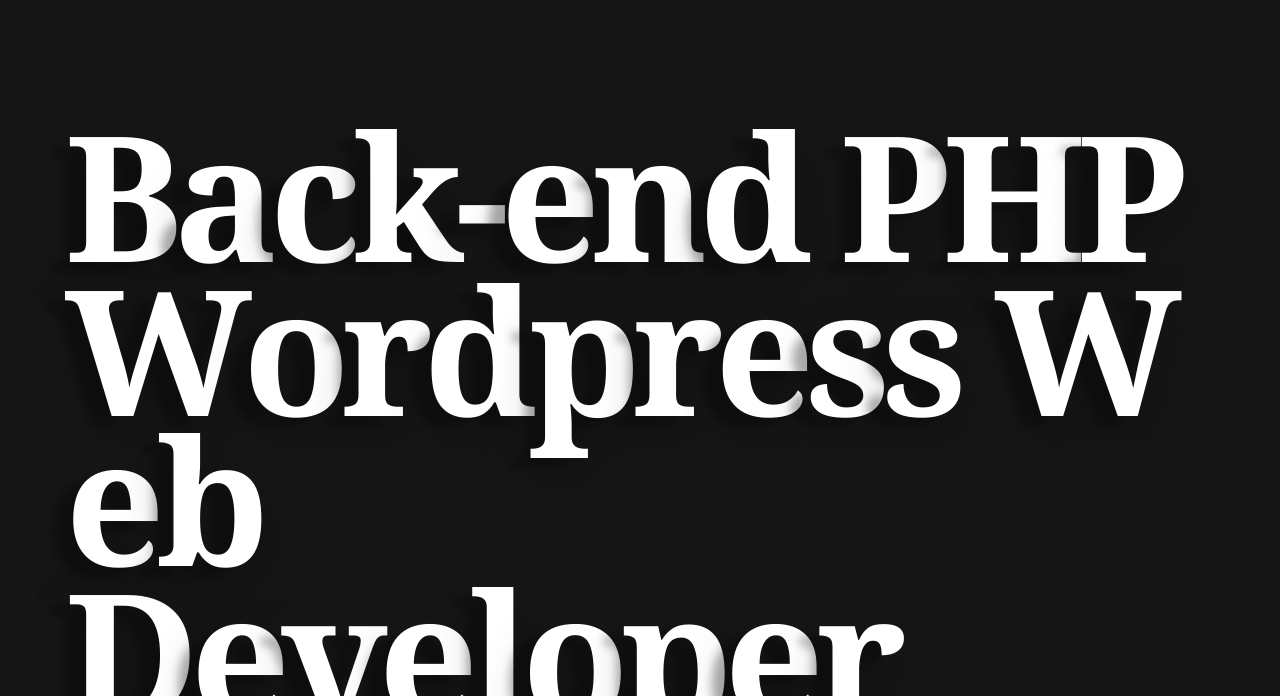
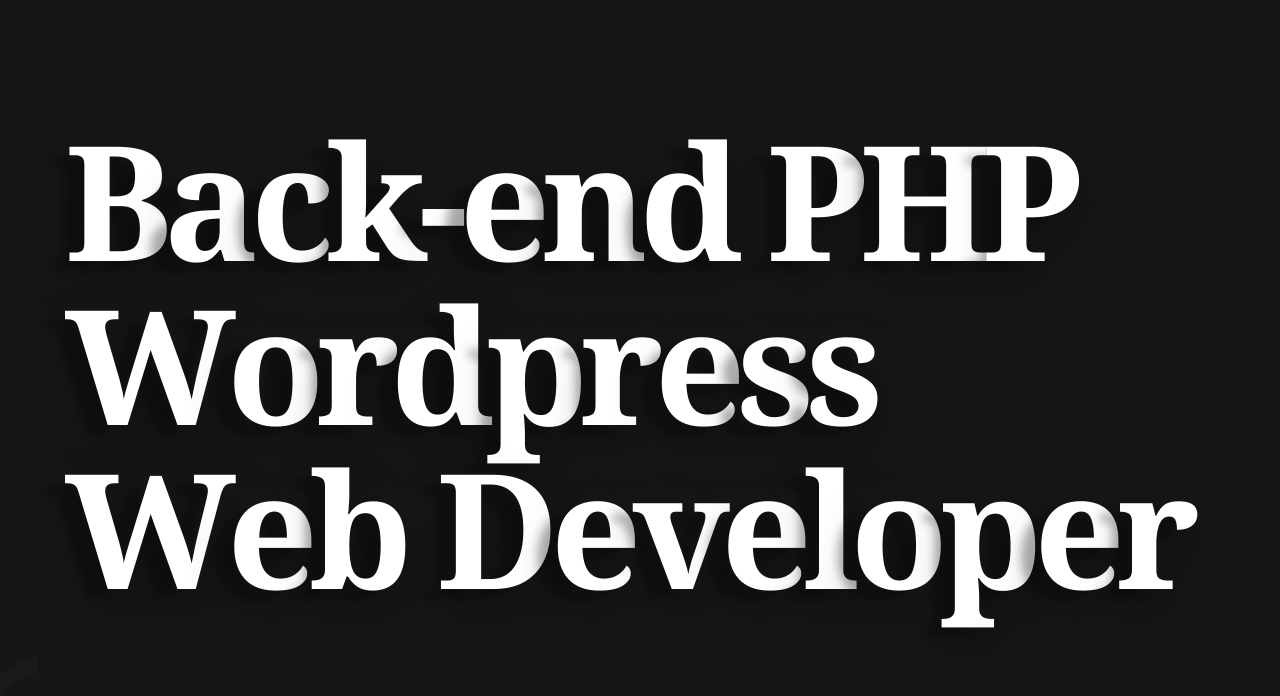
Before and after one commit to marrano92/personal-site, a Gatsby site: page / in a window 1280 px wide. Shown: the part 101-797 px from the top of the page. Built offline with nearby package versions, Linux system fonts and the light colour scheme; Gatsby itself is replaced by a stand-in of ours; a web font is replaced by a local one.

Commit message:
add fix computer full hd

```diff
--- a/src/components/Home/intro.js
+++ b/src/components/Home/intro.js
@@ -2,8 +2,8 @@ import React from "react"
 
 const Intro = () => {
     var introLettersLine1 = "B a c k - e n d / P H P";
-    var introLettersLine2 = "W o r d p r e s s / W e b";
-    var introLettersLine3 = "D e v e l o p e r";
+    var introLettersLine2 = "W o r d p r e s s";
+    var introLettersLine3 = "W e b / D e v e l o p e r";
 
     var introLettersArray = introLettersLine1.split(" ");
     const introTextLine1 = []
--- a/src/styles/_devices.scss
+++ b/src/styles/_devices.scss
@@ -120,6 +120,14 @@
 	}
 	.menu {
 		padding-left: 100px;
+	}
+}
+
+/* Popular pc Full HD ----------- */
+@media only screen and (min-width: 1024px) and (max-width: 1366px) {
+	.letter {
+		font-size: 160px;
+		line-height: 160px;
 	}
 }
 
```
